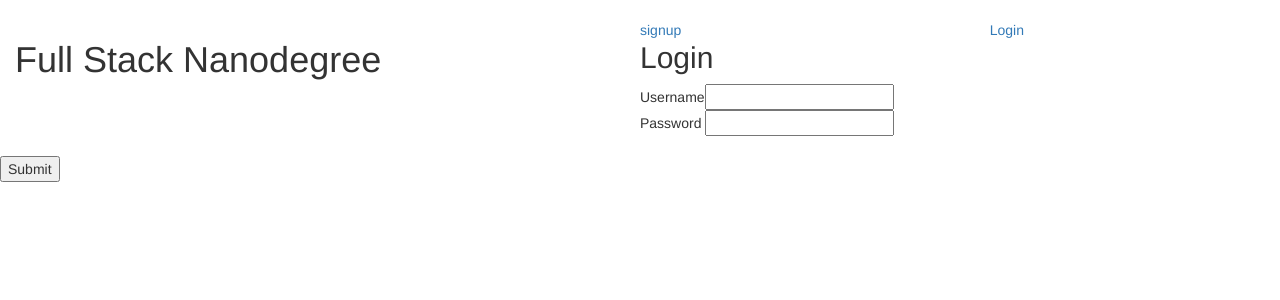
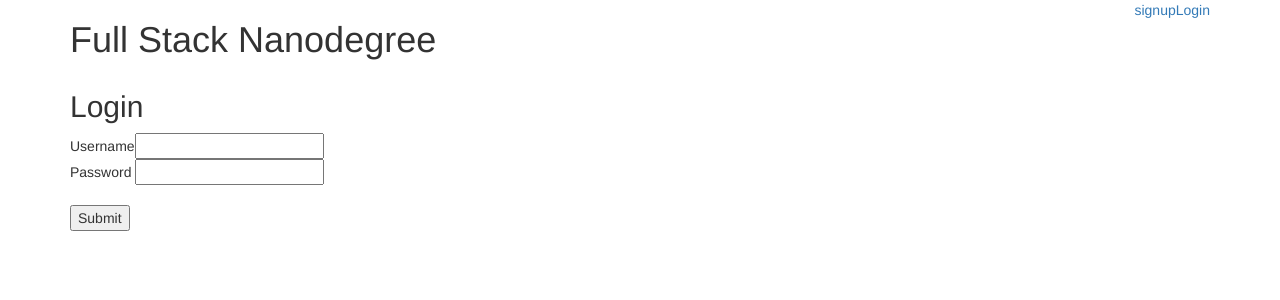
Before and after one commit to runnphoenix/udacity_fullstack_proj3, a Python web app: template templates/login.html in a window 1280 px wide. Shown: the top 300 px of the page. Run offline with Jinja, Linux system fonts and the light colour scheme; the template is opened without the code that fills it, so the values that code supplies are empty; some libraries are stand-ins or nearby versions.

Commit message:
small improvements on css style

```diff
--- a/templates/base.html
+++ b/templates/base.html
@@ -11,8 +11,13 @@
 		<title>Full Stack Nanodegree</title>
 	</head>
 	<body>
-		<h1 class="col-md-6">Full Stack Nanodegree</h1>
-		<table class="col-md-6">
+		<div class="container">
+			<header class="row">
+				<div class="col-md-6">
+					<h1 style="float:left">Full Stack Nanodegree</h1>
+				</div>
+				<div class="col-md-6">
+					<table style="float:right">
 						<tr>
 						{% if not logged %}
 							<td>
@@ -34,14 +39,19 @@
 						{% endif %}
 						</tr>
 					</table>
+				</div>
+			</header>
 
-		<hr>
-
+			<section class="row">
 				{% block userAccount %}
 				{% endblock %}
+			</section>
 
+			<section class="row">
 				{% block blog %}
 				{% endblock %}
+			</section>
 
+		</div>
 	</body>
 </html>
--- a/templates/login.html
+++ b/templates/login.html
@@ -1,9 +1,9 @@
 {% extends "base.html" %}
 
 {% block userAccount %}
-<h2>Login</h2>
 
-<form method="post">
+<form method="post" class="col-md-12">
+	<h2>Login</h2>
 	<table>
 	<tr>
 		<td>Username</div>
```
Lines whose indentation alone changed are shown as unchanged.
